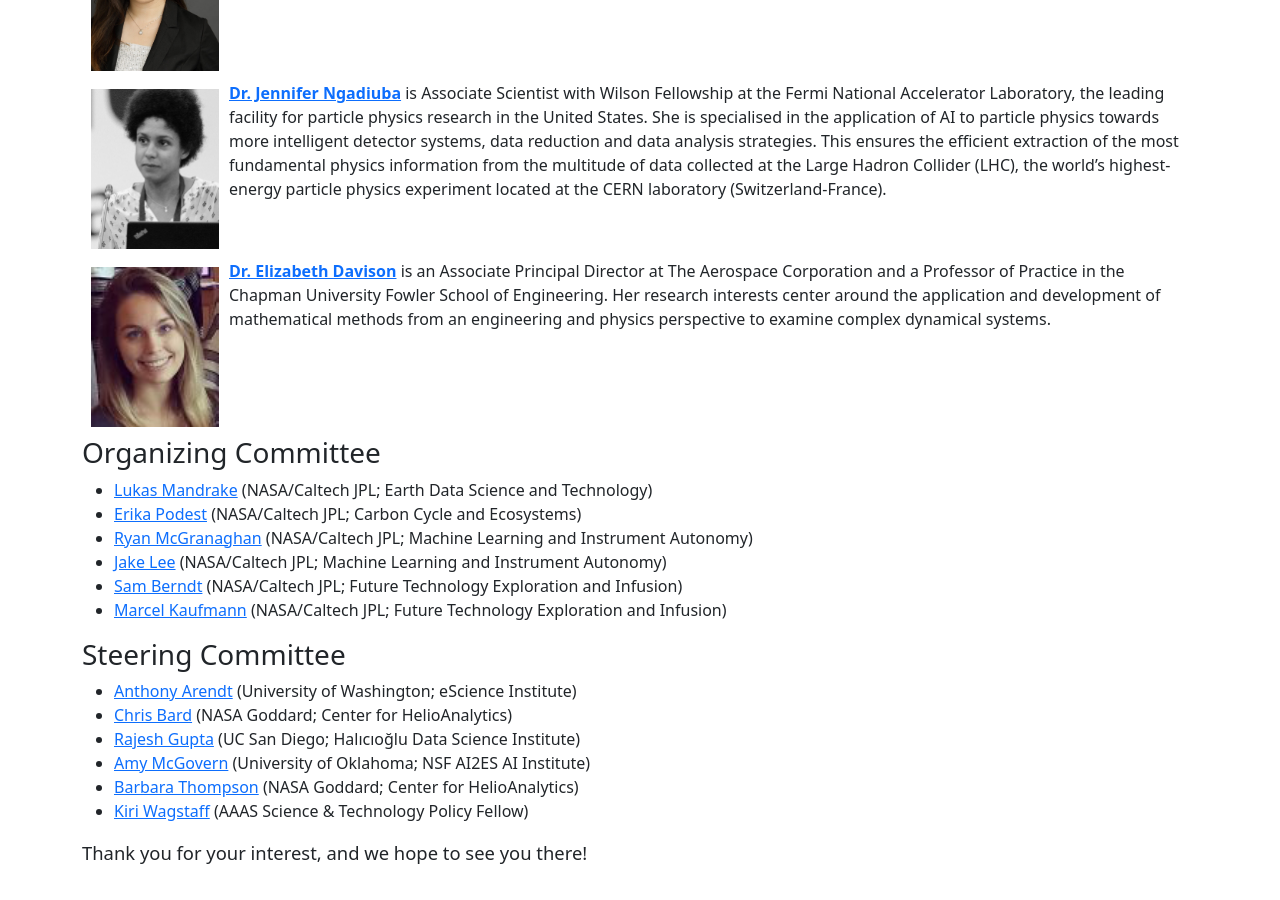
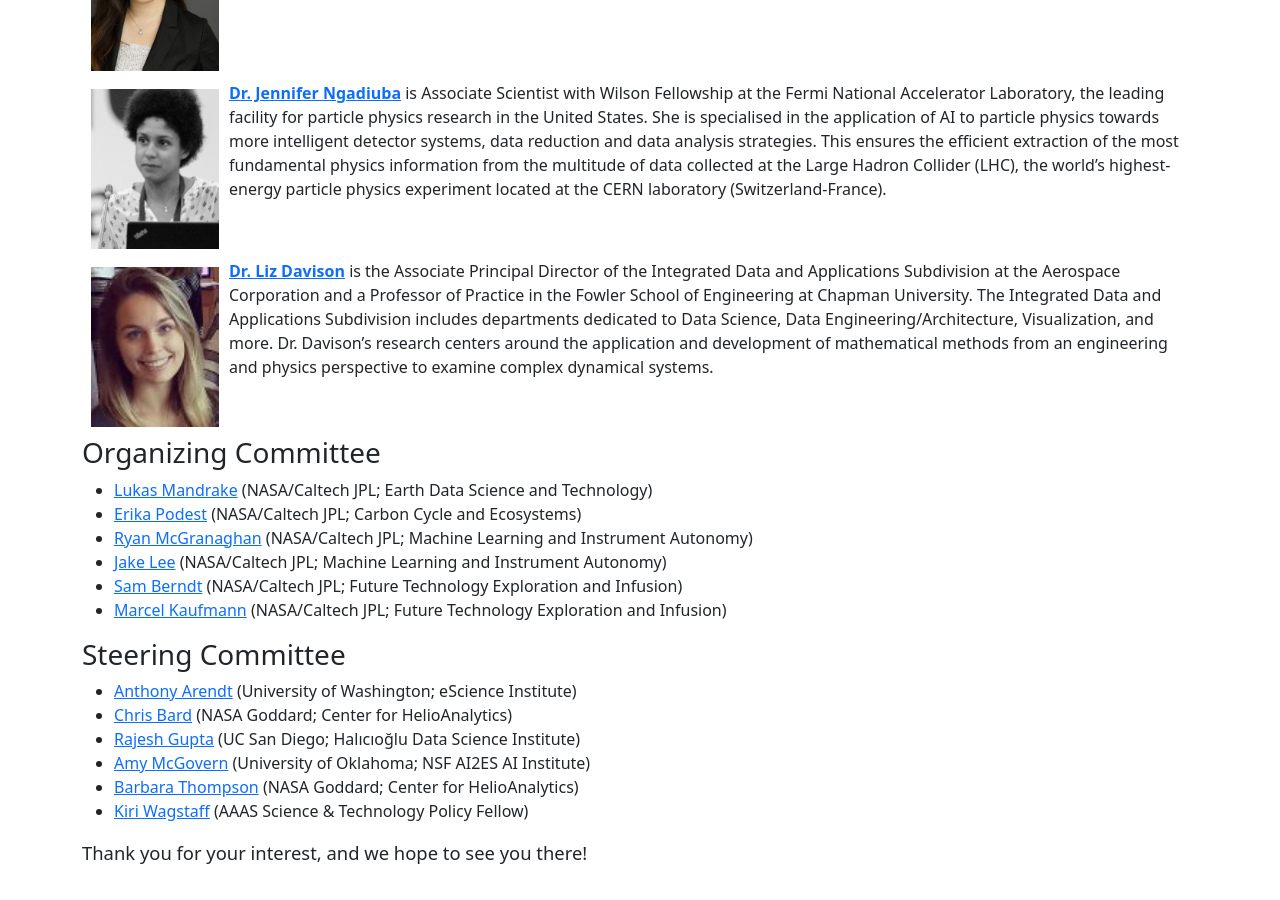
Before and after one commit to JPLMLIA/sudsconf, a Jekyll site: the page built from index.md, in a window 1280 px wide and 900 px high, scrolled down 1784 px. Built offline with Jekyll 4.4.1, drawn with Linux system fonts in a browser that asks for light colours; a script that is not in the unit is left out.

Commit message:
Updated keynote bio

```diff
--- a/index.md
+++ b/index.md
@@ -32,7 +32,7 @@
 | <img src="/assets/keynote/Anima-Anandkumar.png" alt="Anima Anandkumar" class="keynote" /> | [**Dr. Anima Anandkumar**](https://www.eas.caltech.edu/people/anima) is the Bren Professor of Computing and Mathematical Sciences at the California Institute of Technology, and co-founder of the AI4Science initiative at Caltech. Her research interests are in the areas of large-scale machine learning, non-convex optimization and high-dimensional statistics. In particular, she has been spearheading the development and analysis of tensor algorithms for machine learning. |
 | <img src="/assets/keynote/rose-yu.png" alt="Rose Yu" class="keynote" /> | [**Dr. Rose Yu**](https://datascience.ucsd.edu/people/rose-yu/) is an Assistant Professor at the UC San Diego, Department of Computer Science and Engineering. Her research focuses on advancing machine learning techniques for large-scale spatiotemporal data analysis, with applications to sustainability, health, and physical sciences. A particular emphasis of her research is on physics-guided AI which aims to integrate first-principles with data-driven models. |
 | <img src="/assets/keynote/Jennifer-Ngadiuba.png" alt="Jennifer Ngadiuba" class="keynote"/> | [**Dr. Jennifer Ngadiuba**](https://www.turing.ac.uk/people/guest-speakers/jennifer-ngadiuba) is Associate Scientist with Wilson Fellowship at the Fermi National Accelerator Laboratory, the leading facility for particle physics research in the United States. She is specialised in the application of AI to particle physics towards more intelligent detector systems, data reduction and data analysis strategies. This ensures the efficient extraction of the most fundamental physics information from the multitude of data collected at the Large Hadron Collider (LHC), the world's highest-energy particle physics experiment located at the CERN laboratory (Switzerland-France). |
-| <img src="/assets/keynote/elizabeth-davison.png" alt="Elizabeth Davison" class="keynote"/> | [**Dr. Elizabeth Davison**](https://www.chapman.edu/engineering/about/faculty/affiliate-faculty/elizabeth-davison.aspx) is an Associate Principal Director at The Aerospace Corporation and a Professor of Practice in the Chapman University Fowler School of Engineering. Her research interests center around the application and development of mathematical methods from an engineering and physics perspective to examine complex dynamical systems. |
+| <img src="/assets/keynote/elizabeth-davison.png" alt="Elizabeth Davison" class="keynote"/> | [**Dr. Liz Davison**](https://www.chapman.edu/engineering/about/faculty/affiliate-faculty/elizabeth-davison.aspx) is the Associate Principal Director of the Integrated Data and Applications Subdivision at the Aerospace Corporation and a Professor of Practice in the Fowler School of Engineering at Chapman University. The Integrated Data and Applications Subdivision includes departments dedicated to Data Science, Data Engineering/Architecture, Visualization, and more. Dr. Davison's research centers around the application and development of mathematical methods from an engineering and physics perspective to examine complex dynamical systems. |
 
 
 ### Organizing Committee
```
Also changed, not shown: program/conf-d3.md (+1 -1 lines).
